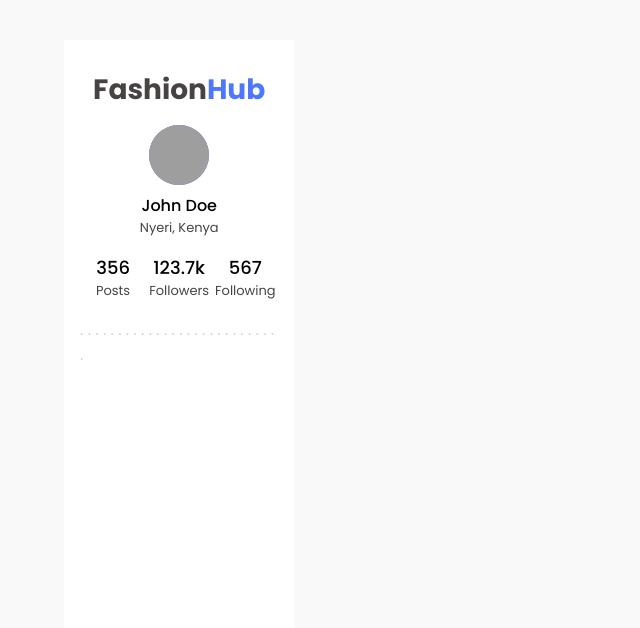
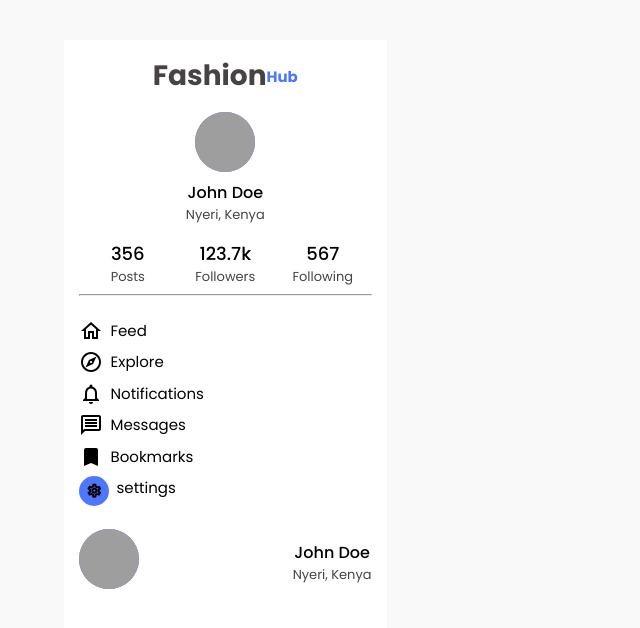
Before and after one commit to Dev0071/stylist, a plain HTML site: page client/index.html in a window 1280 px wide. Shown: the whole page, without its empty margins (0-640 px from the left). Drawn offline with Linux system fonts and the light colour scheme; grey boxes are pictures that could not be loaded.

Commit message:
worked on buttons

```diff
--- a/client/index.css
+++ b/client/index.css
@@ -10,6 +10,7 @@
     padding: 0;
     box-sizing: border-box;
     font-family: 'Poppins', sans-serif;
+    font-size: 15px;
 }
 body{
     background-color: var(--secondary-color);
@@ -26,7 +27,7 @@ main{
 
 }
 .left-sidebar{
-    width: 20%;
+    width: 28%;
     height: 100%;
     background-color: var(--primary-color);
     display: flex;
@@ -37,13 +38,13 @@ main{
 }
 .left-sidebar .logo{
     width: 100%;
-    height: 10%;
     display: flex;
     justify-content: center;
     align-items: center;
     font-size: 28px;
     font-weight: 700;
     color: rgb(71, 67, 67);
+    margin-bottom: 1rem;
 }
 .left-sidebar .logo span{
     color: var(--tertiary-color);
@@ -72,7 +73,7 @@ main{
     margin-bottom: 1rem;
 
 }
-.user-profile .avatar {
+ .avatar {
     width: 60px;
     height: 60px;
     border-radius: 50%;
@@ -118,8 +119,51 @@ main{
     font-size: 18px;
     font-weight: 500;
 }
-.divider{
+hr{
     width: 100%;
-    color: rgb(216, 211, 211);
-    margin: 1rem 0;
+    height: 1px;
+    background-color: rgb(236, 236, 236);
+    margin: 0.5rem 0;
 }
+.home-btns{
+    width: 100%;
+    display: flex;
+    flex-direction: column;
+    /* justify-content: center; */
+}
+.home-btns > div {
+    width: 100%;
+    display: flex;
+    margin-bottom: 0.5rem;
+    gap: 0.5rem;
+    cursor: pointer;
+}
+.home-btns > div .icon{
+    width: 30px;
+    height: 30px;
+    border-radius: 50%;
+    background-color: var(--tertiary-color);
+    display: flex;
+    justify-content: center;
+    align-items: center;
+    font-size: 16px;
+    font-weight: 600;
+    /* color: var(--primary-color); */
+}
+    .contacts{
+        width: 100%;
+        display: flex;
+        flex-direction: column;
+        justify-content: center;
+        align-items: center;
+        margin-top: 1rem;
+    }
+    .contacts .contact{
+        width: 100%;
+        display: flex;
+        justify-content: space-between;
+        align-items: center;
+        margin-bottom: 0.5rem;
+        /* padding: 0.5rem; */
+        cursor: pointer;
+    }
--- a/client/index.html
+++ b/client/index.html
@@ -1,11 +1,15 @@
 <!DOCTYPE html>
 <html lang="en">
+
 <head>
     <meta charset="UTF-8">
     <meta name="viewport" content="width=device-width, initial-scale=1.0">
+    <link href="https://fonts.googleapis.com/icon?family=Material+Icons" rel="stylesheet">
+    <link href="https://fonts.googleapis.com/icon?family=Material+Icons+Outlined" rel="stylesheet">
     <link rel="stylesheet" href="index.css">
     <title>FashionHub</title>
 </head>
+
 <body>
     <main>
         <div class="left-sidebar">
@@ -14,8 +18,10 @@
             </div>
             <div class="side-bar">
                 <div class="user-profile">
-                    <div >
-                        <img class="avatar" src="https://www.pngitem.com/pimgs/m/272-2720656_user-profile-dummy-hd-png-download.png" alt="">
+                    <div>
+                        <img class="avatar"
+                            src="https://www.pngitem.com/pimgs/m/272-2720656_user-profile-dummy-hd-png-download.png"
+                            alt="">
                     </div>
                     <div class="user-profile-name">
                         <p id="name">John Doe</p>
@@ -35,17 +41,49 @@
                             <span>Following</span>
                         </div>
                     </div>
-                    <div class="divider">
-                        . . . . . . . . . . . . . . . . . . . . . . . . . . .
+                    <hr>
+                </div>
+                <div class="home-btns">
+                    <div class="home">
+                        <i class="material-icons-outlined">home</i>
+                        <span>Feed</span>
                     </div>
-                </div >
-                <div class="home-btns">
-
+                    <div class="explore">
+                        <i class="material-icons-outlined">explore</i>
+                        <span>Explore</span>
+                    </div>
+                    <div class="notifications">
+                        <i class="material-icons-outlined">notifications</i>
+                        <span>Notifications</span>
+                    </div>
+                    <div class="messages">
+                        <i class="material-icons-outlined">message</i>
+                        <span>Messages</span>
+                    </div>
+                    <div class="bookmarks">
+                        <i class="material-icons-outlined">bookmark</i>
+                        <span>Bookmarks</span>
+                    </div>
+                    <div class="settings">
+                        <i class="material-icons-outlined icon">settings</i>
+                        <span>settings</span>
+                    </div>
+                </div>
+                <div class="contacts">
+                    <div class="contact">
+                        <div>
+                            <img class="avatar" src="https://www.pngitem.com/pimgs/m/272-2720656_user-profile-dummy-hd-png-download.png" alt="">
+                        </div>
+                        <div class="user-profile-name">
+                            <p id="name">John Doe</p>
+                            <p id="location">Nyeri, Kenya</p>
+                        </div>
+                    </div>
                 </div>
             </div>
-        </div>
-        <div class="feeds"></div>
-        <div class="right-sidebar"></div>
+            <div class="feeds"></div>
+            <div class="right-sidebar"></div>
     </main>
 </body>
+
 </html>
```
